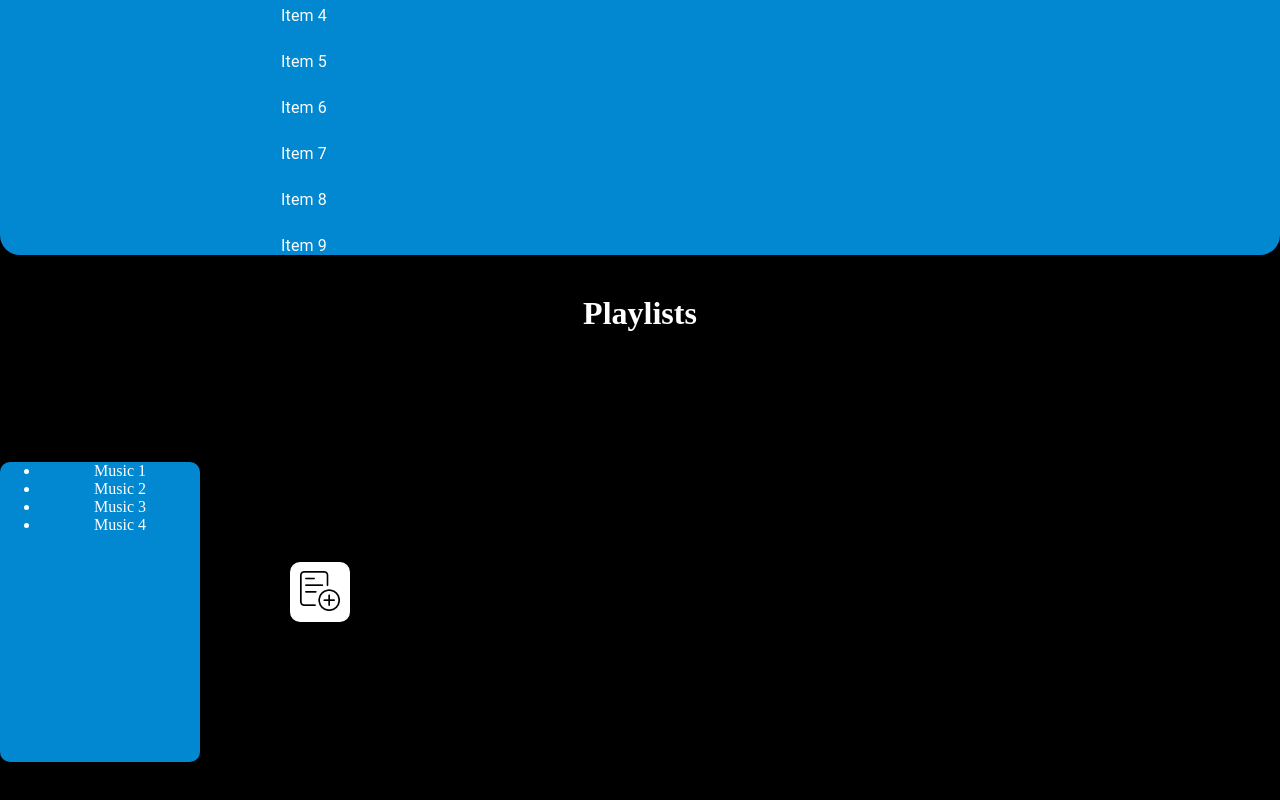
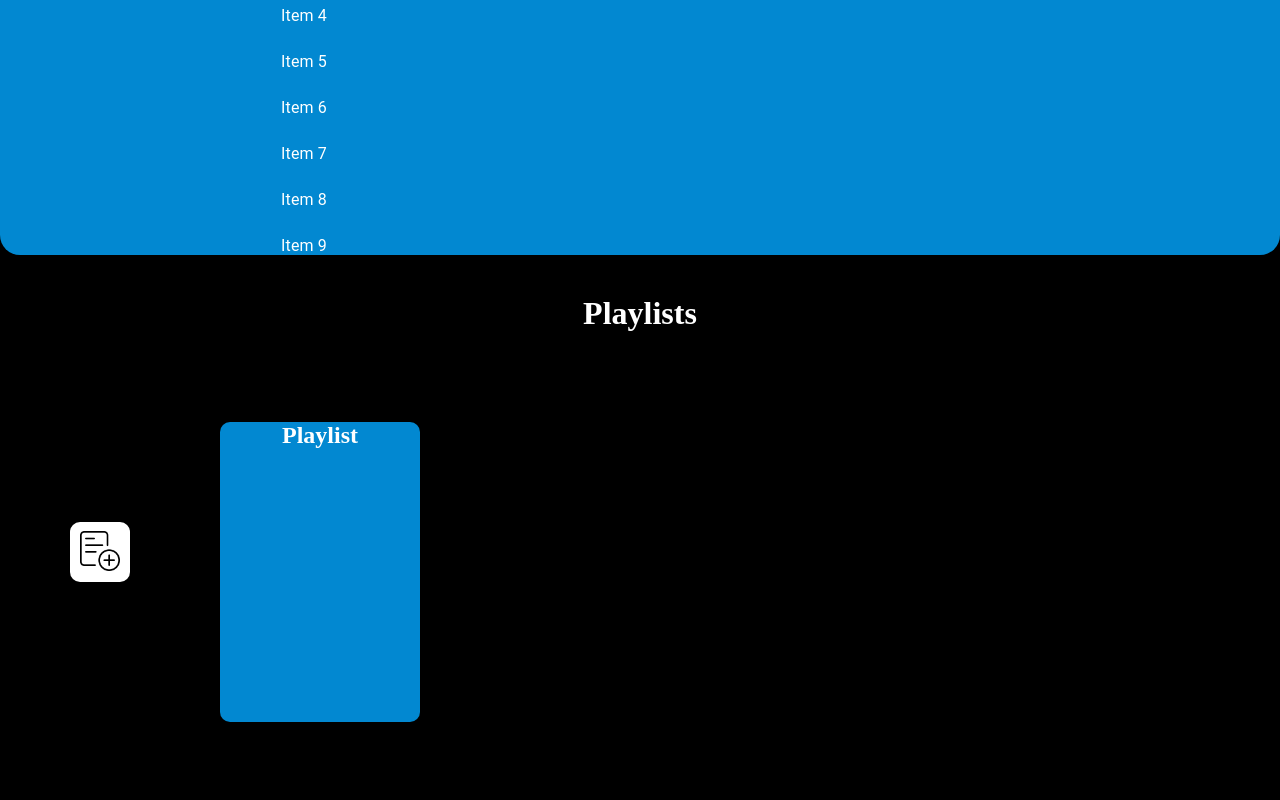
Before and after one commit to MehmedNdj/Projects, a React (Vite) app in the folder MusicPlayer/: page / in a window 1280 px wide. Shown: the part 1503-2303 px from the top of the page. After the commit the page ends 2275 px from the top, so only its background shows below. Built offline with nearby package versions, Linux system fonts and the light colour scheme.

Commit message:
need bug fix

```diff
--- a/MusicPlayer/src/App.jsx
+++ b/MusicPlayer/src/App.jsx
@@ -1,18 +1,30 @@
-import './App.css'
-import NavBar from './Nav'
-import MusicCard from './Cards'
-import Converter from './Converter'
-import Displayer from './Displayer'
-import Playlist from './Playlist'
-import Creator from './CreatePlaylist'
+import React, { useState } from 'react';
+import './App.css';
+import NavBar from './Nav';
+import MusicCard from './Cards';
+import Converter from './Converter';
+import Displayer from './Displayer';
+import Playlist from './Playlist';
+import Creator2 from './CreatePlaylist';
 
 function App() {
+  const [playlist, setPlaylist] = useState([]);
+
+  const handleSavePlaylist = (newFiles) => {
+    // Convert FileList to an array of File objects
+    const filesArray = Array.from(newFiles);
+    // Extract only the name property from each File object
+    const fileNamesArray = filesArray.map(file => ({ name: file.name }));
+    // Update the playlist state with the array of file objects
+    console.log("Playlist files:", fileNamesArray); // Add this line
+    setPlaylist(fileNamesArray);
+      }
 
 
   return (
     <div>
       <div>
-          <NavBar/>
+        <NavBar />
         <h1 className='title'>Converter</h1>
       </div>
       <div className='converter'>
@@ -31,12 +43,13 @@ function App() {
       <div>
         <h1 className='title'>Playlists</h1>
         <div className='playlist-view'>
-            <div className='playlist-view'>
-                  <Playlist/>
-                  <Creator />
+          {/* Pass onSavePlaylist function as a prop to Creator */}
+          <Creator2 onSavePlaylist={handleSavePlaylist} />
+          <Playlist playlist={playlist} />
         </div>
       </div>
     </div>
-    </div>
-  )}
+  );
+}
+
 export default App;
--- a/MusicPlayer/src/CreatePlaylist.jsx
+++ b/MusicPlayer/src/CreatePlaylist.jsx
@@ -3,7 +3,7 @@ import './CreatePlaylist.css'
 import Creatordiv from './Creatordiv';
 import add from './assets/add.png'
 
-function Creator() {
+function Creator2() {
 
     const [isVisible, setIsVisible] = useState(false);
     const ref = useRef(null);
@@ -41,4 +41,4 @@ function Creator() {
     )
 }
 
-export default Creator;
+export default Creator2;
--- a/MusicPlayer/src/Creatordiv.jsx
+++ b/MusicPlayer/src/Creatordiv.jsx
@@ -1,14 +1,25 @@
+// CreatePlaylist.js
+import React from 'react';
 import './Creatordiv.css';
 
-function Creator() {
+function Create({ onSavePlaylist }) {
+  const handleSave = (event) => {
+    const files = event.target.files;
+    // Ensure onSavePlaylist is a function before calling it
+    if (typeof onSavePlaylist === 'function') {
+      // Call onSavePlaylist function with uploaded files
+      onSavePlaylist(files);
+    }
+  };
 
   return (
     <div className='crdiv'>
       <h2>Create your playlist</h2>
-            <input type="file" multiple />
+      {/* Attach onChange event to input */}
+      <input type="file" multiple onChange={handleSave} />
       <button>Save</button>
     </div>
   );
 }
 
-export default Creator;
+export default Create;
--- a/MusicPlayer/src/Playlist.css
+++ b/MusicPlayer/src/Playlist.css
@@ -3,5 +3,5 @@
     height: 300px;
     background-color: #0288d1;
     border-radius: 10px;
-
+    color: white;
   }
--- a/MusicPlayer/src/Playlist.jsx
+++ b/MusicPlayer/src/Playlist.jsx
@@ -1,19 +1,21 @@
-import './Playlist.css'
+import './Playlist.css';
 
 
-function Playlist(){
-    return(
+function Playlist({ playlist }) {
+    console.log("Playlist prop:", playlist); // Add this line
+    return (
       <div className="playlistcard">
         <div>
+          <h2>Playlist</h2>
           <ul>
-                    <li>Music 1</li>
-                    <li>Music 2</li>
-                    <li>Music 3</li>
-                    <li>Music 4</li>
+            {playlist.map((file, index) => (
+              <li key={index}>{file.name}</li>
+            ))}
           </ul>
         </div>
       </div>
     );
   }
 
+
 export default Playlist;
```
Lines whose indentation alone changed are shown as unchanged.
